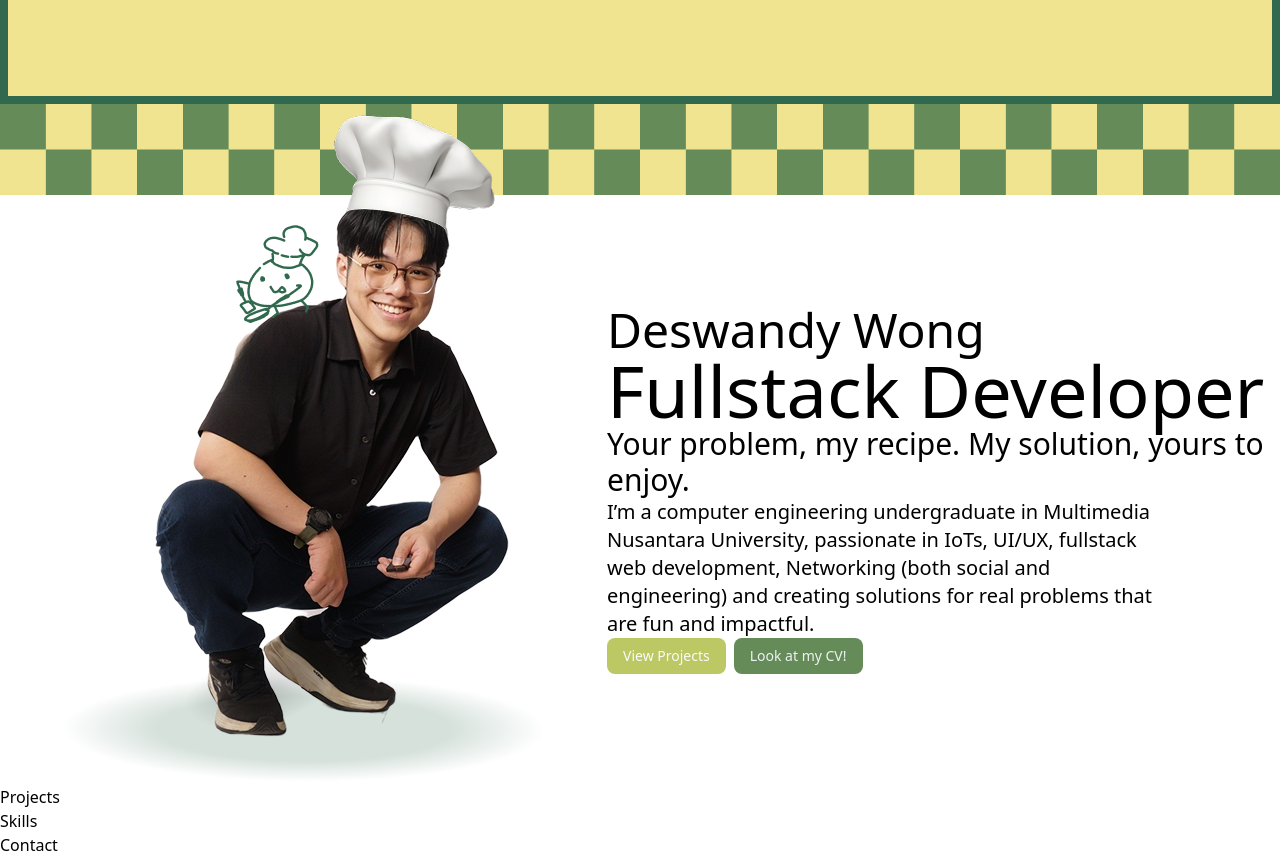
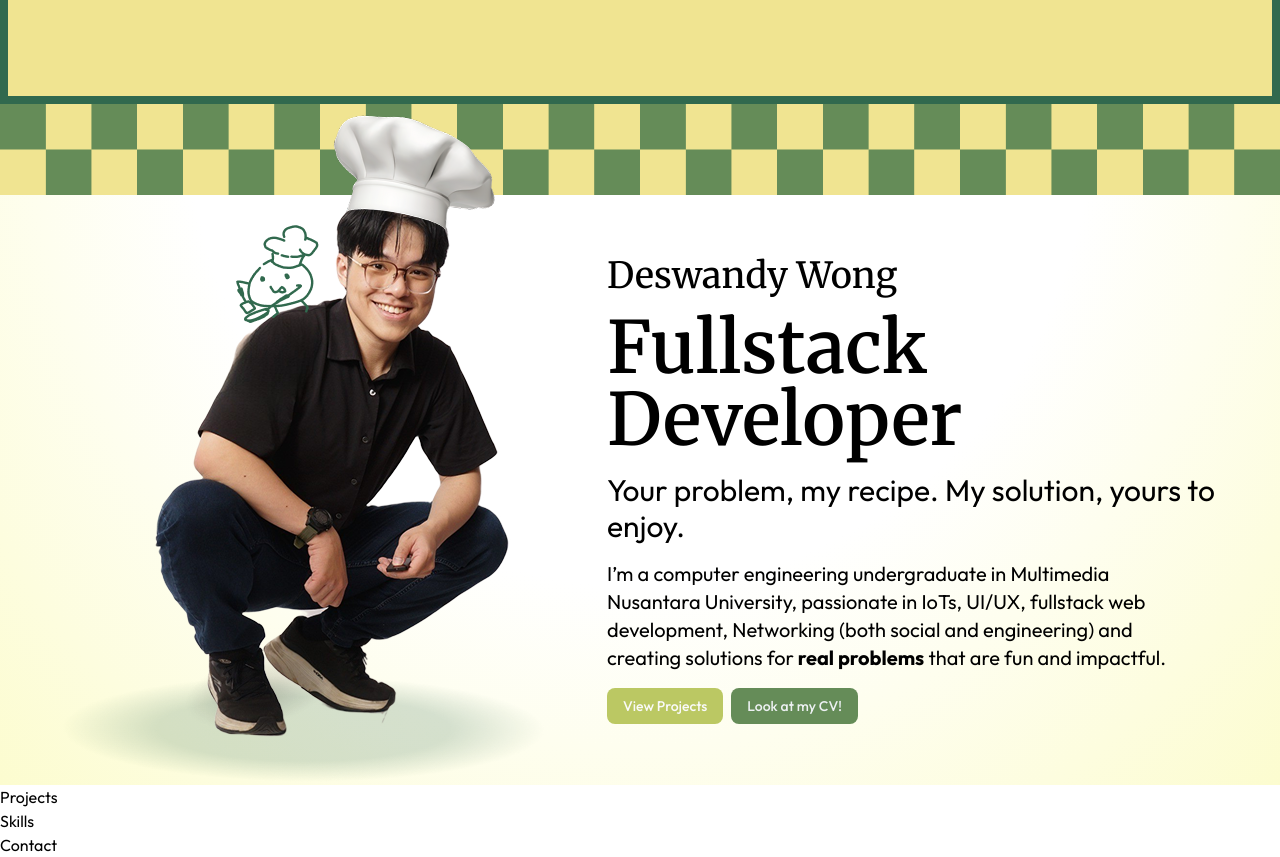
Before and after one commit to Deswandy/portfolio, a React (Vite) app: page / in a window 1280 px wide. Shown: the part 568-1425 px from the top of the page. Built offline with nearby package versions, Linux system fonts and the light colour scheme.

Commit message:
feat: profile and landing 70%

```diff
--- a/index.html
+++ b/index.html
@@ -1,13 +1,21 @@
 <!doctype html>
 <html lang="en">
+
 <head>
   <meta charset="UTF-8" />
   <link rel="icon" type="image/svg+xml" href="/vite.svg" />
+  <link rel="preconnect" href="https://fonts.googleapis.com">
+  <link rel="preconnect" href="https://fonts.gstatic.com" crossorigin>
+  <link
+    href="https://fonts.googleapis.com/css2?family=Merriweather:ital,opsz,wght@0,18..144,300..900;1,18..144,300..900&family=Outfit:wght@100..900&display=swap"
+    rel="stylesheet">
   <meta name="viewport" content="width=device-width, initial-scale=1.0" />
   <title>portfolio</title>
 </head>
+
 <body>
   <div id="root"></div>
   <script type="module" src="/src/main.tsx"></script>
 </body>
+
 </html>
--- a/src/components/Profile.tsx
+++ b/src/components/Profile.tsx
@@ -4,13 +4,13 @@ import { Button } from "./ui/button";
 
 const Profile = () => {
   return (
-    <div className="relative">
+    <section className="relative" style={{"background": "radial-gradient(ellipse at top, #ffffff, #ffffff, rgba(241, 241, 28, 0.21))"}}>
       <img src={tiles} className="w-full" />
       <div className="flex flex-row items-center gap-12">
         <img src={me} className="-mt-24 ml-12" />
-        <div>
-          <h1 className="text-5xl">Deswandy Wong</h1>
-          <h1 className="text-7xl">Fullstack Developer</h1>
+        <div className="flex flex-col gap-4">
+          <h1 className="text-4xl font-serif font-medium">Deswandy Wong</h1>
+          <h1 className="text-7xl font-serif font-semibold">Fullstack Developer</h1>
           <h2 className="text-3xl">
             Your problem, my recipe. My solution, yours to enjoy.
           </h2>
@@ -18,15 +18,15 @@ const Profile = () => {
             I’m a computer engineering undergraduate in Multimedia Nusantara
             University, passionate in IoTs, UI/UX, fullstack web development,
             Networking (both social and engineering) and creating solutions for
-            real problems that are fun and impactful.
+            <b> real problems</b> that are fun and impactful.
           </p>
           <div className="flex flex-row gap-2">
-            <Button>View Projects</Button>
+            <Button className="">View Projects</Button>
             <Button variant="secondary">Look at my CV!</Button>
           </div>
         </div>
       </div>
-    </div>
+    </section>
   );
 };
 
--- a/src/index.css
+++ b/src/index.css
@@ -2,6 +2,8 @@
 @import "tw-animate-css";
 
 @custom-variant dark (&:is(.dark *));
+
+
 
 :root {
   --background: #edf1f3;
@@ -36,8 +38,8 @@
   --sidebar-accent-foreground: #171717;
   --sidebar-border: #e5e5e5;
   --sidebar-ring: #a1a1a1;
-  --font-sans: ui-sans-serif, system-ui, -apple-system, BlinkMacSystemFont, 'Segoe UI', Roboto, 'Helvetica Neue', Arial, 'Noto Sans', sans-serif, 'Apple Color Emoji', 'Segoe UI Emoji', 'Segoe UI Symbol', 'Noto Color Emoji';
-  --font-serif: ui-serif, Georgia, Cambria, "Times New Roman", Times, serif;
+  --font-sans: "Outfit",ui-sans-serif, system-ui, -apple-system, BlinkMacSystemFont, 'Segoe UI', Roboto, 'Helvetica Neue', Arial, 'Noto Sans', sans-serif, 'Apple Color Emoji', 'Segoe UI Emoji', 'Segoe UI Symbol', 'Noto Color Emoji';
+  --font-serif: "Merriweather",ui-serif, Georgia, Cambria, "Times New Roman", Times, serif;
   --font-mono: ui-monospace, SFMono-Regular, Menlo, Monaco, Consolas, "Liberation Mono", "Courier New", monospace;
   --radius: 0.625rem;
   --shadow-x: 0;
```
Lines whose indentation alone changed are shown as unchanged.
